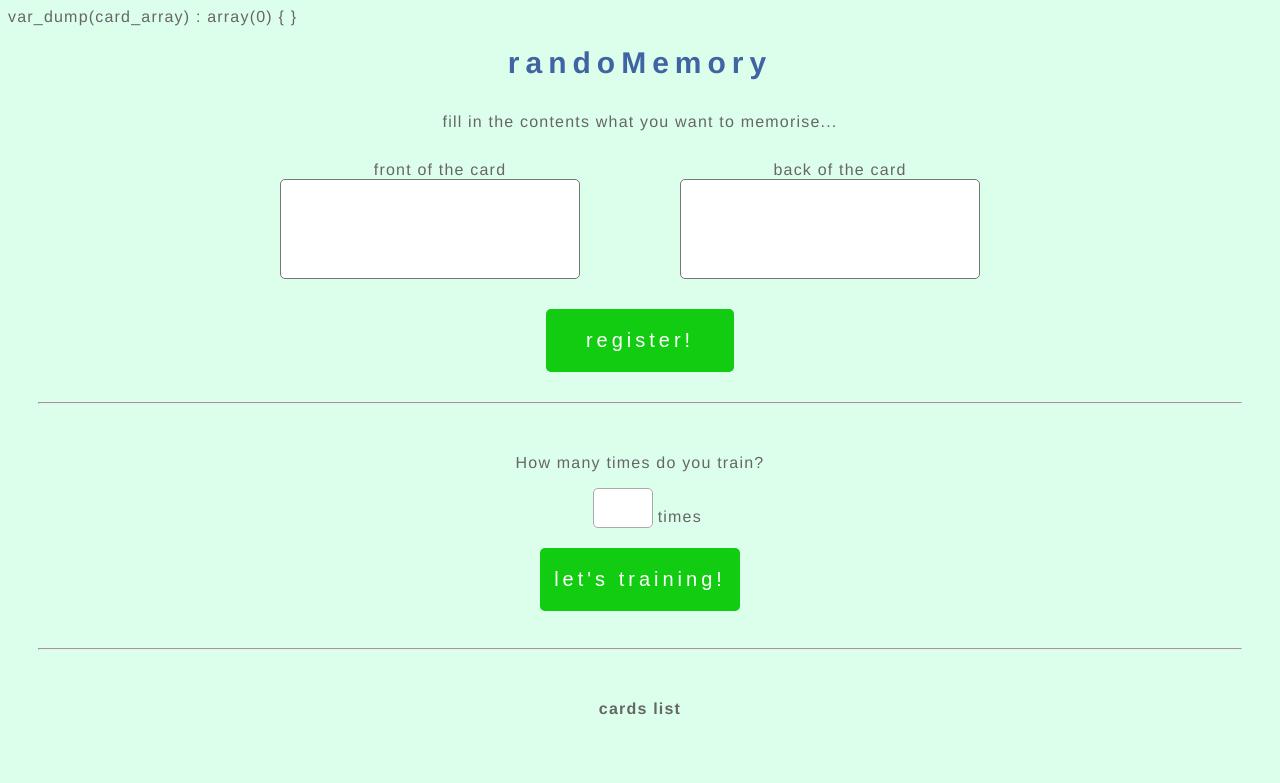
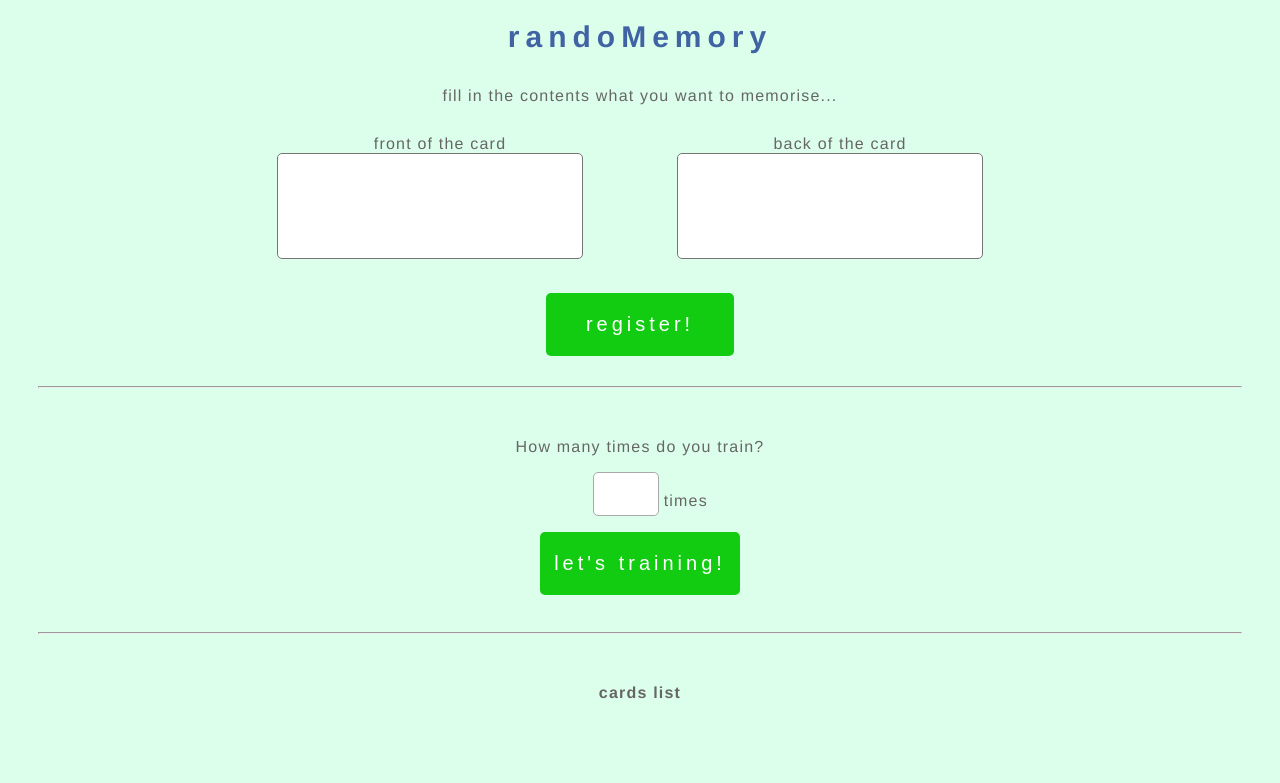
Before and after one commit to kotosanagi/randomemory, a PHP site: page / in a window 1280 px wide. Shown: the top 783 px of the page. Run offline with PHP 8.4, Linux system fonts and the light colour scheme; data that the repository does not hold is empty.

Commit message:
check res and card_array 14

```diff
--- a/index.php
+++ b/index.php
@@ -93,9 +93,9 @@ if($mysqli->connect_errno){
     $card_array = $res->fetch_all(MYSQLI_ASSOC);
   }
 
-  echo 'var_dump(card_array) : ';
-  var_dump($card_array);
-  echo "<br>";
+  // echo 'var_dump(card_array) : ';
+  // var_dump($card_array);
+  // echo "<br>";
 
   $mysqli->close();
 }
```
